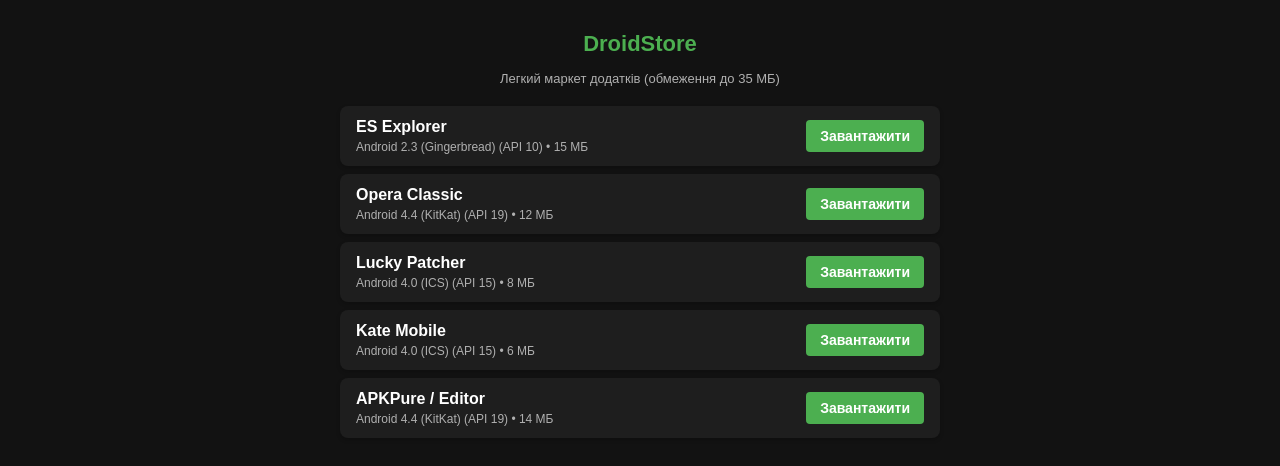
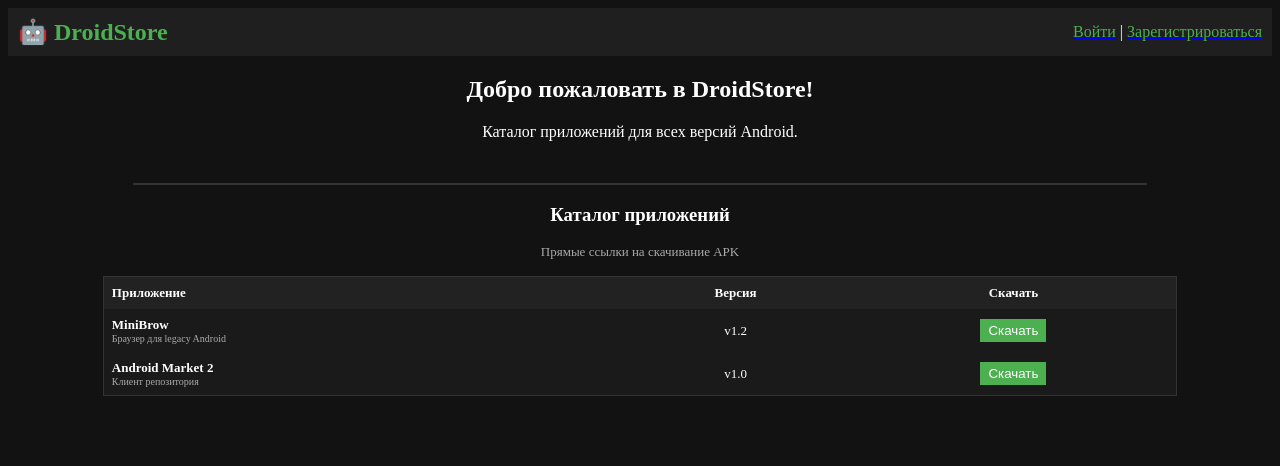
Before and after one commit to bondzuhmatvij29-boop/DroidStore, a plain HTML site: page index.html in a window 1280 px wide. Drawn offline with Linux system fonts and the light colour scheme.

Commit message:
Update index.html

```diff
--- a/index.html
+++ b/index.html
@@ -1,130 +1,99 @@
-<!DOCTYPE html>
-<html lang="uk">
+<html>
 <head>
-    <meta charset="UTF-8">
-    <meta name="viewport" content="width=device-width, initial-scale=1.0">
-    <title>DroidStore</title>
-    <style>
-        body {
-            font-family: sans-serif;
-            background-color: #121212;
-            color: #ffffff;
-            margin: 0;
-            padding: 16px;
-        }
-        h1 {
-            text-align: center;
-            font-size: 22px;
-            color: #4CAF50;
-        }
-        .info-header {
-            text-align: center;
-            font-size: 13px;
-            color: #b0b0b0;
-            margin-bottom: 20px;
-        }
-        .list-view-1 {
-            max-width: 600px;
-            margin: 0 auto;
-        }
-        .app-item {
-            background: #1e1e1e;
-            padding: 12px 16px;
-            margin-bottom: 8px;
-            border-radius: 8px;
-            display: flex;
-            justify-content: space-between;
-            align-items: center;
-            box-shadow: 0 2px 4px rgba(0,0,0,0.2);
-        }
-        .app-info {
-            display: flex;
-            flex-direction: column;
-        }
-        .app-name {
-            font-size: 16px;
-            font-weight: bold;
-            color: #ffffff;
-        }
-        .app-details {
-            font-size: 12px;
-            color: #b0b0b0;
-            margin-top: 4px;
-        }
-        .download-btn {
-            background-color: #4CAF50;
-            color: white;
-            padding: 8px 14px;
-            border: none;
-            border-radius: 4px;
-            text-decoration: none;
-            font-size: 14px;
-            font-weight: bold;
-        }
-        .download-btn:active {
-            background-color: #388E3C;
-        }
-    </style>
+    <title>DroidStore - Главная</title>
 </head>
-<body>
+<body bgcolor="#121212" text="#ffffff">
 
-    <h1>DroidStore</h1>
-    <div class="info-header">Легкий маркет додатків (обмеження до 35 МБ)</div>
+    <table width="100%" border="0" cellpadding="10" cellspacing="0" bgcolor="#1f1f1f">
+        <tr>
+            <td align="left">
+                <font color="#4CAF50" size="5"><b>🤖 DroidStore</b></font>
+            </td>
+            <td align="right" id="authCell">
+                <a href="login.html"><font color="#4CAF50">Войти</font></a> |
+                <a href="reg.html"><font color="#4CAF50">Зарегистрироваться</font></a>
+            </td>
+        </tr>
+    </table>
 
-    <div class="list-view-1" id="app-list">
-        <!-- Список додатків завантажується динамічно -->
+    <div align="center">
+        <h2>Добро пожаловать в DroidStore!</h2>
+        <p>Каталог приложений для всех версий Android.</p>
+
+        <br>
+        <hr width="80%" color="#333">
+        <h3>Каталог приложений</h3>
+        <p><font size="2" color="#aaa">Прямые ссылки на скачивание APK</font></p>
+
+        <table border="0" cellpadding="8" cellspacing="0" width="85%" bgcolor="#1a1a1a" style="border: 1px solid #333;">
+            <tr bgcolor="#222">
+                <td align="left"><font size="2"><b>Приложение</b></font></td>
+                <td align="center"><font size="2"><b>Версия</b></font></td>
+                <td align="center"><font size="2"><b>Скачать</b></font></td>
+            </tr>
+            <tr>
+                <td align="left">
+                    <font size="2"><b>MiniBrow</b></font><br>
+                    <font size="1" color="#aaa">Браузер для legacy Android</font>
+                </td>
+                <td align="center"><font size="2">v1.2</font></td>
+                <td align="center">
+                    <a href="https://eu-api.mega.co.nz/dl/zT4CiZ7Z/DIRECT_LINK_TO_MINIBROW.apk">
+                        <input type="button" value="Скачать" style="background: #4CAF50; color: white; border: none; padding: 4px 8px; cursor: pointer;">
+                    </a>
+                </td>
+            </tr>
+            <tr>
+                <td align="left">
+                    <font size="2"><b>Android Market 2</b></font><br>
+                    <font size="1" color="#aaa">Клиент репозитория</font>
+                </td>
+                <td align="center"><font size="2">v1.0</font></td>
+                <td align="center">
+                    <a href="https://eu-api.mega.co.nz/dl/zT4CiZ7Z/DIRECT_LINK_TO_MARKET.apk">
+                        <input type="button" value="Скачать" style="background: #4CAF50; color: white; border: none; padding: 4px 8px; cursor: pointer;">
+                    </a>
+                </td>
+            </tr>
+        </table>
     </div>
 
-    <script>
-        // Конвертація SDK з AndroidManifest.xml у зрозумілу версію Android
-        function getAndroidVersionName(sdkInt) {
-            const versions = {
-                8: "Android 2.2 (Froyo)",
-                10: "Android 2.3 (Gingerbread)",
-                15: "Android 4.0 (ICS)",
-                16: "Android 4.1 (Jelly Bean)",
-                17: "Android 4.2 (Jelly Bean)",
-                18: "Android 4.3 (Jelly Bean)",
-                19: "Android 4.4 (KitKat)",
-                21: "Android 5.0 (Lollipop)",
-                22: "Android 5.1 (Lollipop)",
-                23: "Android 6.0 (Marshmallow)",
-                24: "Android 7.0 (Nougat)"
-            };
-            return versions[sdkInt] ? versions[sdkInt] + " (API " + sdkInt + ")" : "API " + sdkInt;
+    <script language="JavaScript">
+        var currentUser = null;
+        try {
+            if (typeof localStorage !== 'undefined') {
+                var userData = localStorage.getItem('droidstore_user');
+                if (userData) {
+                    currentUser = JSON.parse(userData);
+                }
+            }
+        } catch(e) {}
+
+        var authCell = document.getElementById('authCell');
+
+        if (currentUser) {
+            var rank = currentUser.rank || (currentUser.id == 1 ? "Главный разработчик" : "Новичок");
+            var color = currentUser.color || (currentUser.id == 1 ? "#4CAF50" : "#aaaaaa");
+
+            authCell.innerHTML = '<table border="0" cellspacing="0" cellpadding="0"><tr>' +
+                '<td><a href="profile.html"><img src="' + (currentUser.avatar || '') + '" width="32" height="32" style="border: 2px solid ' + color + ';"></a></td>' +
+                '<td style="padding-left: 8px;" align="left">' +
+                '<a href="profile.html" style="text-decoration: none;"><font size="2" color="#ffffff"><b>' + currentUser.name + '</b></font></a><br>' +
+                '<font size="1" color="' + color + '">' + rank + '</font>' +
+                '</td>' +
+                '<td style="padding-left: 10px;"><a href="#" onclick="logout(); return false;"><font color="#ff5555">Выйти</font></a></td>' +
+                '</tr></table>';
+        } else {
+            authCell.innerHTML = '<a href="login.html"><font color="#4CAF50">Войти</font></a> | ' +
+                                 '<a href="reg.html"><font color="#4CAF50">Зарегистрироваться</font></a>';
         }
 
-        // Посилання на твою папку MEGA
-        const megaFolderUrl = "https://mega.nz/folder/zT4CiZ7Z#4oIb5biFboCXlcszOdeePg";
-
-        // База даних додатків (можеш легко доповнювати новими файлами з твоїх 171 APK)
-        const apps = [
-            { name: "ES Explorer", sdk: 10, size: "15 МБ" },
-            { name: "Opera Classic", sdk: 19, size: "12 МБ" },
-            { name: "Lucky Patcher", sdk: 15, size: "8 МБ" },
-            { name: "Kate Mobile", sdk: 15, size: "6 МБ" },
-            { name: "APKPure / Editor", sdk: 19, size: "14 МБ" }
-        ];
-
-        const container = document.getElementById('app-list');
-
-        // Рендеринг елементів у форматі ListView 1
-        apps.forEach(app => {
-            const androidVersion = getAndroidVersionName(app.sdk);
-
-            const item = document.createElement('div');
-            item.className = 'app-item';
-
-            item.innerHTML = `
-                <div class="app-info">
-                    <span class="app-name">${app.name}</span>
-                    <span class="app-details">${androidVersion} • ${app.size}</span>
-                </div>
-                <a href="${megaFolderUrl}" class="download-btn" target="_blank">Завантажити</a>
-            `;
-
-            container.appendChild(item);
-        });
+        function logout() {
+            try {
+                localStorage.removeItem('droidstore_user');
+            } catch(e) {}
+            window.location.reload();
+        }
     </script>
 
 </body>
```
